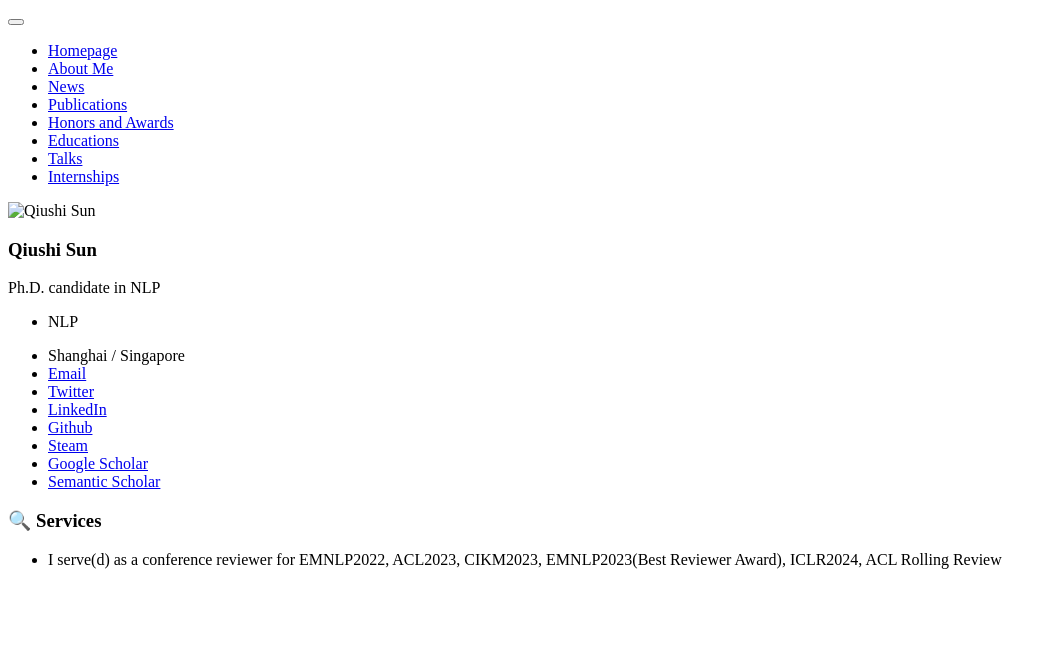
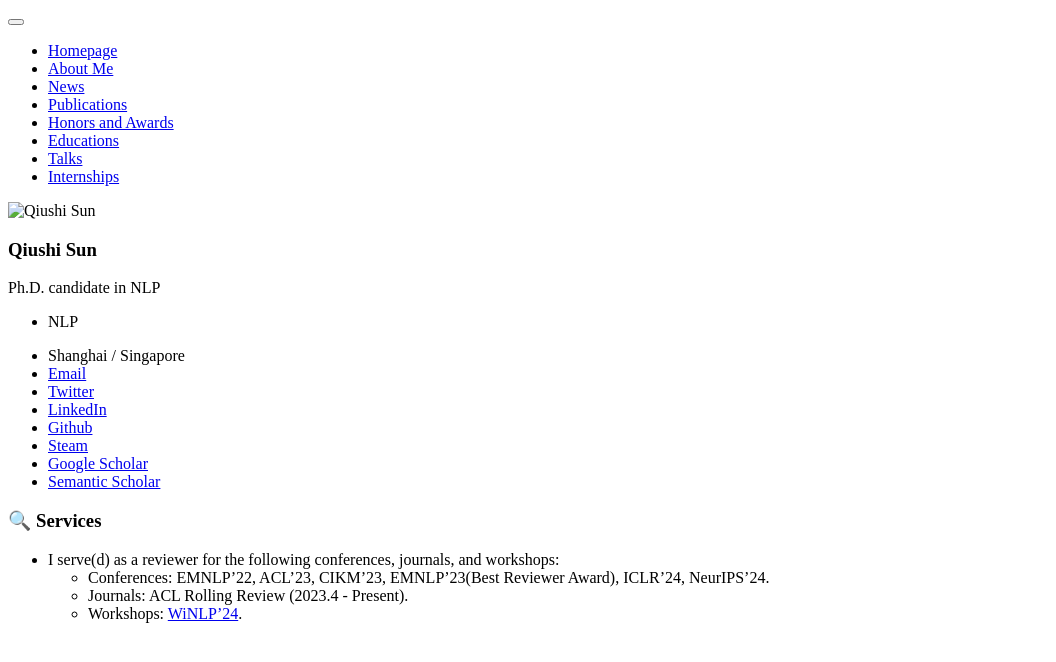
Before and after one commit to lixiang3776/lixiang3776.github.io, a Jekyll site: the page built from _pages/includes/services.md, in a window 1280 px wide. Shown: the top 662 px of the page, without its empty margins (0-1056 px from the left). Built offline with Jekyll 4.4.1, drawn with Linux system fonts in a browser that asks for light colours; our own code applies the rules of GitHub Pages for plain Markdown files.

Commit message:
Update services.md

```diff
--- a/_pages/includes/services.md
+++ b/_pages/includes/services.md
@@ -1,2 +1,5 @@
 # 🔍 Services
-- I serve(d) as a conference reviewer for EMNLP2022, ACL2023, CIKM2023, EMNLP2023(Best Reviewer Award), ICLR2024, ACL Rolling Review
+- I serve(d) as a reviewer for the following conferences, journals, and workshops:
+  - Conferences: EMNLP'22, ACL'23, CIKM'23, EMNLP'23(Best Reviewer Award), ICLR'24, NeurIPS'24.
+  - Journals: ACL Rolling Review (2023.4 - Present).
+  - Workshops: [WiNLP'24](https://www.winlp.org/).
```
